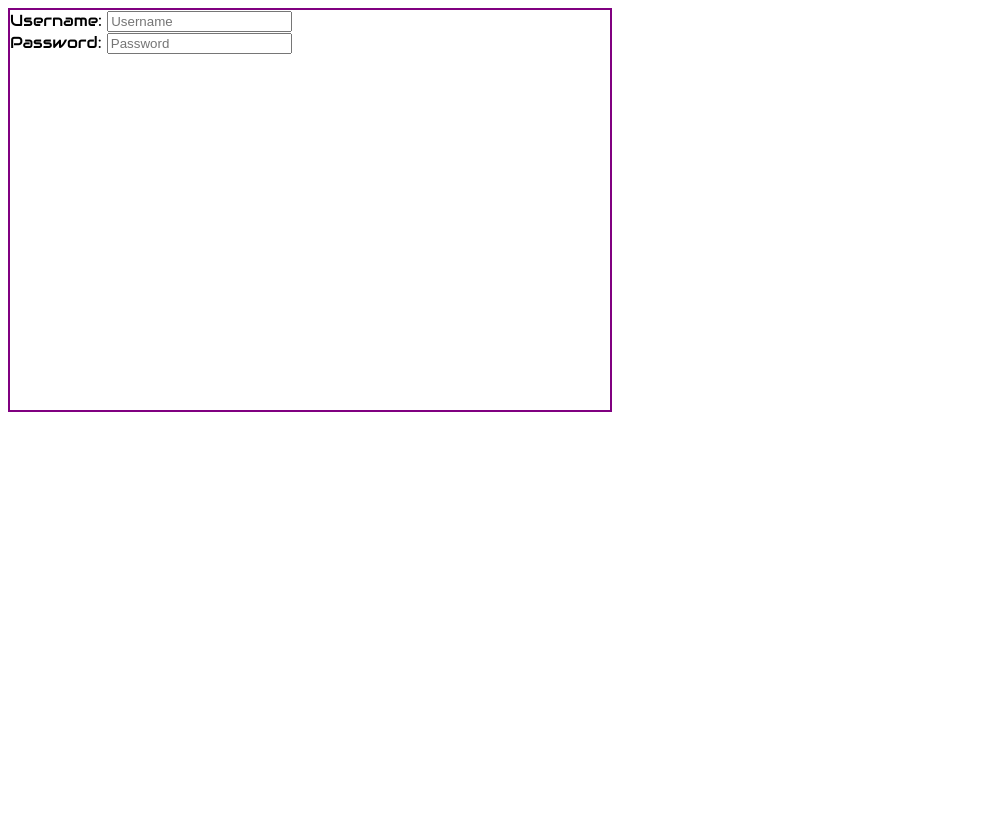
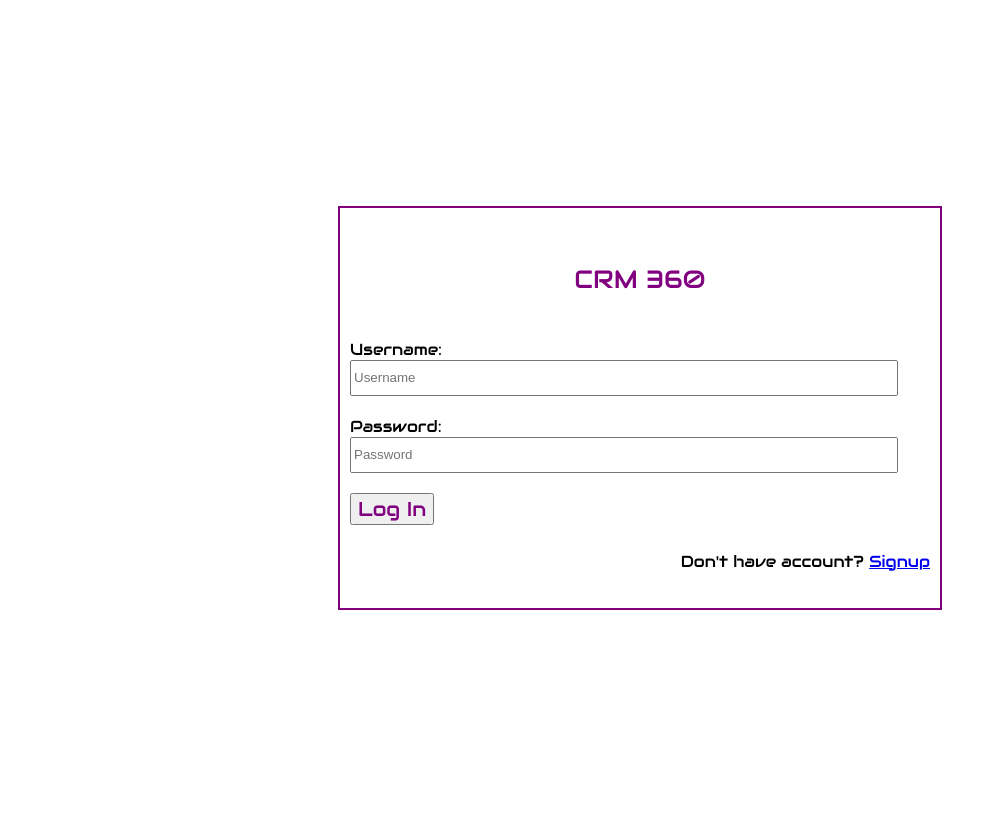
Before and after one commit to Antony-M1/crm360_suite, a Django app: page /login in a window 1280 px wide. Shown: the whole page, without its empty margins (0-997 px from the left). Before the commit the page ends 412 px from the top, so only its background shows below. Run offline with Django 4.2, Linux system fonts and the light colour scheme.

Commit message:
Login Page is done

```diff
--- a/crm/static/crm/css/login.css
+++ b/crm/static/crm/css/login.css
@@ -4,9 +4,76 @@ body {
 }
 
 
+.container {
+    min-height: 100vh;
+    display: flex;
+    flex-direction: row;
+    justify-content: center;
+    align-items: center;
+}
+
 .login-container {
-    font-family: 'Audiowide-Regular-CRM';
+    font-family: 'Audiowide-Regular-CRM' !important;
     height: 400px;
     width: 600px;
     border: 2px solid purple;
+
+    display: flex;
+    flex-direction: column;
+    align-items: flex-start;
+    justify-content: center;
 }
+
+.input-container {
+    padding: 10px;
+
+    display: flex;
+    flex-direction: column;
+    width: inherit;
+}
+
+label{
+    padding-right: 5px;
+}
+
+input[type="text"]{
+    flex: 1;
+    width: 90%;
+    height: 30px;
+}
+input[type="password"] {
+    flex: 1;
+    width: 90%;
+    height: 30px;
+}
+
+
+.login-button {
+    font-style:bold;
+    font-size: 20px;
+    color: purple;
+    font-family: 'Audiowide-Regular-CRM' !important;
+}
+
+
+
+.company-title{
+    width: inherit;
+    min-height: 100px;
+    font-size: 25px;
+    display: flex;
+    justify-content: center;
+    align-items: center;
+    color: purple;
+}
+
+
+.login-footer{
+    width: inherit;
+    display: flex;
+    justify-content: flex-end;
+}
+
+.signup-content{
+    padding-right: 10px;
+}
--- a/crm/templates/crm/login.html
+++ b/crm/templates/crm/login.html
@@ -11,17 +11,38 @@
 </head>
 <body>
     <div class="container">
+                    <form action="#" method="POST">
+
         <div class="login-container">
+            <div class="company-title">CRM 360</div>
+                 <div class="input-container">
+                <div class="input-label">
+                    <label for="username">Username:</label>
+                </div>
+                <div class="input-field">
+                    <input type="text" id="username" name="username" placeholder="Username" required>
+                </div>
+            </div>
+            <div class="input-container">
+                <div class="input-label">
+                    <label for="password">Password:</label>
+                </div>
+                <div class="input-field">
+                    <input type="password" name="password" id="password" placeholder="Password" required>
+                </div>
+            </div>
+            <div class="input-container">
+                <div class="input-field">
+                    <button class="login-button" type="submit">Log In</button>
+                </div>
+            </div>
 
-            <div>
-                <label for="username">Username:</label>
-                <input type="text" id="username" name="username" placeholder="Username" required>
-            </div>
-            <div>
-                <label for="password">Password:</label>
-                <input type="text" name="password" id="password" placeholder="Password" required>
+            <div class="login-footer">
+                <p class="signup-content">Don't have account? <a href="/sign-up">Signup</a></p>
             </div>
         </div>
+                    </form>
+
     </div>
 </body>
 </html>
```
